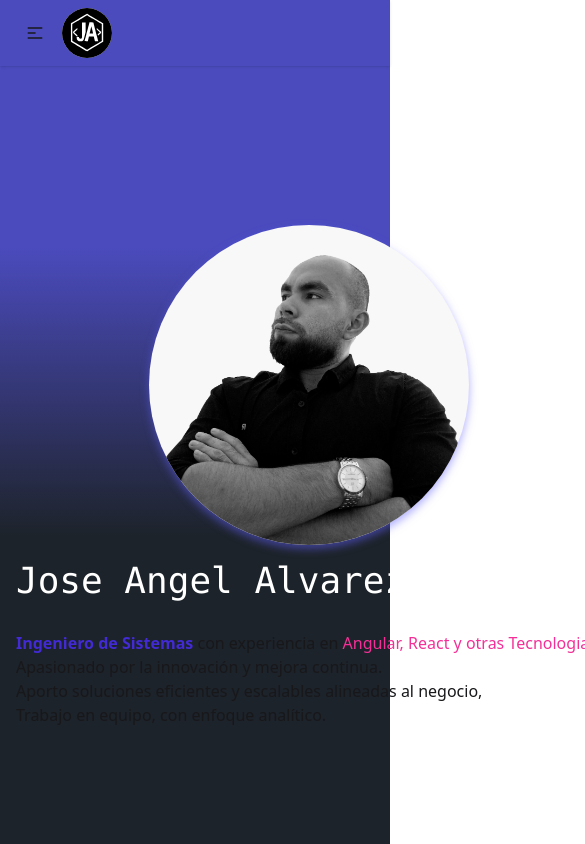
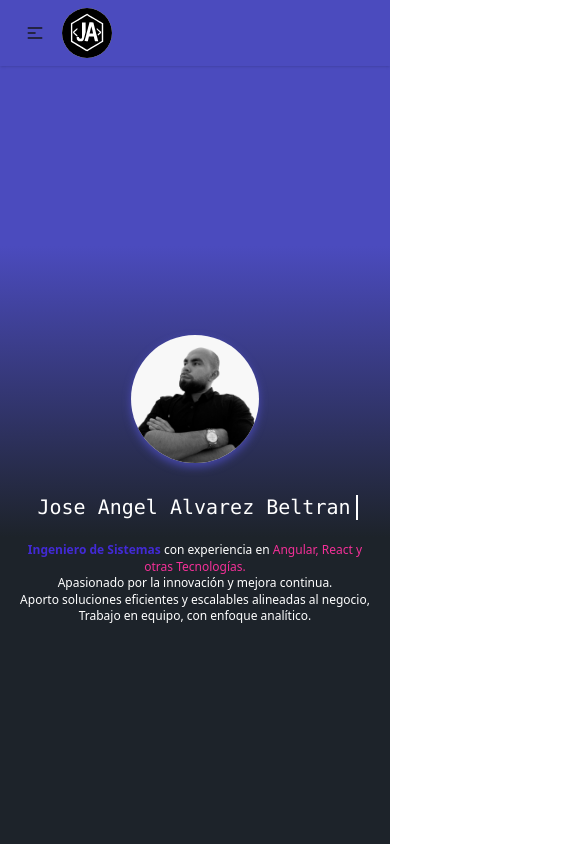
Before and after one commit to joseAL520/portafolio2.0, an Angular app: page / in a window 390 px wide. Shown: the top 844 px of the page, 585 px wide, since content can reach past the window. Built offline with nearby package versions, Linux system fonts and the light colour scheme.

Commit message:
responsive y mejoras de cards

```diff
--- a/src/app/components/cards/cards.component.html
+++ b/src/app/components/cards/cards.component.html
@@ -1,70 +1,31 @@
+<div class="flex flex-wrap justify-center gap-6 px-4 py-6 bg-base-200 rounded-2xl p-5 shadow-md w-full ">
+  @for (item of projects(); track $index) {
+    <div class="card bg-base-100 shadow-md w-full sm:w-[90%] md:w-[45%] lg:w-[30%] xl:w-[22%] transition-transform duration-300 hover:scale-[1.02]">
 
-<!-- <div class="grid gap-2 grid-areas-proyectos h-[80vh]">
-  @for (item of projects(); track $index; let index = $index ) {
+      <figure class="h-48 overflow-hidden">
+        <img [src]="item.imageUrl" [alt]="item.title" class="object-cover w-full h-full" />
+      </figure>
 
-    <article class="relative w-full h-full rounded-md overflow-hidden [grid-area:img{{index + 1}}] group">
-      <img [src]="item.imageUrl" [alt]="item.title" class="w-full h-full rounded-md object-cover cursor-pointer" />
+   <!-- Cuerpo de la card -->
+      <div class="card-body flex flex-col justify-between">
+        <div>
+          <h2 class="card-title text-lg font-semibold">{{ item.title }}</h2>
+          <p class="text-sm text-gray-600 mt-2">{{ item.description }}</p>
+        </div>
 
-      <div class="absolute top-0 left-0 w-full h-full rounded-md bg-gray-200/70 text-black text-center flex flex-col justify-center translate-x-full group-hover:translate-x-0 transition-transform duration-500 backdrop-blur-lg px-4">
-        <div>
-          <h3 class="pb-2 text-lg font-semibold">{{ item.title }}</h3>
-          <p class="text-sm text-left py-3">{{ item.description }}</p>
+        <!-- Tech Icons -->
+        <div class="flex flex-wrap gap-2 mt-3">
+          @for (icon of item.techIcons; track $index) {
+            <img [src]="icon" alt="icon" class="w-6 h-6" />
+          }
+        </div>
 
-          <div class="flex justify-center mt-2 space-x-3">
-            @for (icon of item.techIcons; track $index) {
-              {{icon}}
-            }
-          </div>
-
-          <div class="flex justify-center mt-2 space-x-3">
-            <a [href]="item.github" target="_blank">
-
-              <svg xmlns="http://www.w3.org/2000/svg" width="30" height="30" viewBox="0 0 24 24"><path fill="#000" d="M12 2A10 10 0 0 0 2 12c0 4.42 2.87 8.17 6.84 9.5c.5.08.66-.23.66-.5v-1.69c-2.77.6-3.36-1.34-3.36-1.34c-.46-1.16-1.11-1.47-1.11-1.47c-.91-.62.07-.6.07-.6c1 .07 1.53 1.03 1.53 1.03c.87 1.52 2.34 1.07 2.91.83c.09-.65.35-1.09.63-1.34c-2.22-.25-4.55-1.11-4.55-4.92c0-1.11.38-2 1.03-2.71c-.1-.25-.45-1.29.1-2.64c0 0 .84-.27 2.75 1.02c.79-.22 1.65-.33 2.5-.33s1.71.11 2.5.33c1.91-1.29 2.75-1.02 2.75-1.02c.55 1.35.2 2.39.1 2.64c.65.71 1.03 1.6 1.03 2.71c0 3.82-2.34 4.66-4.57 4.91c.36.31.69.92.69 1.85V21c0 .27.16.59.67.5C19.14 20.16 22 16.42 22 12A10 10 0 0 0 12 2"/></svg>
-            </a>
-            <a [href]="item.liveDemo" target="_blank">
-
-              <svg xmlns="http://www.w3.org/2000/svg" width="30" height="30" viewBox="0 0 24 24"><path fill="#000" d="M16.36 14c.08-.66.14-1.32.14-2s-.06-1.34-.14-2h3.38c.16.64.26 1.31.26 2s-.1 1.36-.26 2m-5.15 5.56c.6-1.11 1.06-2.31 1.38-3.56h2.95a8.03 8.03 0 0 1-4.33 3.56M14.34 14H9.66c-.1-.66-.16-1.32-.16-2s.06-1.35.16-2h4.68c.09.65.16 1.32.16 2s-.07 1.34-.16 2M12 19.96c-.83-1.2-1.5-2.53-1.91-3.96h3.82c-.41 1.43-1.08 2.76-1.91 3.96M8 8H5.08A7.92 7.92 0 0 1 9.4 4.44C8.8 5.55 8.35 6.75 8 8m-2.92 8H8c.35 1.25.8 2.45 1.4 3.56A8 8 0 0 1 5.08 16m-.82-2C4.1 13.36 4 12.69 4 12s.1-1.36.26-2h3.38c-.08.66-.14 1.32-.14 2s.06 1.34.14 2M12 4.03c.83 1.2 1.5 2.54 1.91 3.97h-3.82c.41-1.43 1.08-2.77 1.91-3.97M18.92 8h-2.95a15.7 15.7 0 0 0-1.38-3.56c1.84.63 3.37 1.9 4.33 3.56M12 2C6.47 2 2 6.5 2 12a10 10 0 0 0 10 10a10 10 0 0 0 10-10A10 10 0 0 0 12 2"/></svg>
-            </a>
-          </div>
+        <!-- Botones -->
+        <div class="card-actions justify-end mt-4">
+          <a [href]="item.github" target="_blank" class="btn btn-outline btn-sm">GitHub</a>
+          <a [href]="item.liveDemo" target="_blank" class="btn btn-primary btn-sm">Demo</a>
         </div>
       </div>
-    </article>
-  }
-</div> -->
-
-
-<div class="grid gap-2 grid-areas-proyectos h-[80vh] w-full">
-  @for (item of projects(); track $index; let index = $index ) {
-
-    <article class="relative w-full h-full rounded-md overflow-hidden [grid-area:img{{index + 1}}] group">
-      <img [src]="item.imageUrl" [alt]="item.title" class="w-full h-full rounded-md object-cover cursor-pointer" />
-
-      <div class="absolute top-0 left-0 w-full h-full rounded-md bg-gray-200/70 text-black text-center flex flex-col justify-center opacity-0 group-hover:opacity-100 transition-opacity duration-500 backdrop-blur-lg px-4">
-        <div>
-          <h3 class="pb-2 text-lg font-semibold">{{ item.title }}</h3>
-          <p class="text-sm text-left py-3">{{ item.description }}</p>
-
-          <div class="flex justify-center mt-2 space-x-3">
-            @for (icon of item.techIcons; track $index) {
-              <!-- {{icon}} -->
-              <img [src]="icon" alt="icon">
-            }
-          </div>
-
-          <div class="flex justify-center mt-2 space-x-3">
-            <a [href]="item.github" target="_blank">
-              <svg xmlns="http://www.w3.org/2000/svg" width="30" height="30" viewBox="0 0 24 24">
-                <path fill="#000" d="M12 2A10 10 0 0 0 2 12c0 4.42 2.87 8.17 6.84 9.5c.5.08.66-.23.66-.5v-1.69c-2.77.6-3.36-1.34-3.36-1.34c-.46-1.16-1.11-1.47-1.11-1.47c-.91-.62.07-.6.07-.6c1 .07 1.53 1.03 1.53 1.03c.87 1.52 2.34 1.07 2.91.83c.09-.65.35-1.09.63-1.34c-2.22-.25-4.55-1.11-4.55-4.92c0-1.11.38-2 1.03-2.71c-.1-.25-.45-1.29.1-2.64c0 0 .84-.27 2.75 1.02c.79-.22 1.65-.33 2.5-.33s1.71.11 2.5.33c1.91-1.29 2.75-1.02 2.75-1.02c.55 1.35.2 2.39.1 2.64c.65.71 1.03 1.6 1.03 2.71c0 3.82-2.34 4.66-4.57 4.91c.36.31.69.92.69 1.85V21c0 .27.16.59.67.5C19.14 20.16 22 16.42 22 12A10 10 0 0 0 12 2"/>
-              </svg>
-            </a>
-            <a [href]="item.liveDemo" target="_blank">
-              <svg xmlns="http://www.w3.org/2000/svg" width="30" height="30" viewBox="0 0 24 24">
-                <path fill="#000" d="M16.36 14c.08-.66.14-1.32.14-2s-.06-1.34-.14-2h3.38c.16.64.26 1.31.26 2s-.1 1.36-.26 2m-5.15 5.56c.6-1.11 1.06-2.31 1.38-3.56h2.95a8.03 8.03 0 0 1-4.33 3.56M14.34 14H9.66c-.1-.66-.16-1.32-.16-2s.06-1.35.16-2h4.68c.09.65.16 1.32.16 2s-.07 1.34-.16 2M12 19.96c-.83-1.2-1.5-2.53-1.91-3.96h3.82c-.41 1.43-1.08 2.76-1.91 3.96M8 8H5.08A7.92 7.92 0 0 1 9.4 4.44C8.8 5.55 8.35 6.75 8 8m-2.92 8H8c.35 1.25.8 2.45 1.4 3.56A8 8 0 0 1 5.08 16m-.82-2C4.1 13.36 4 12.69 4 12s.1-1.36.26-2h3.38c-.08.66-.14 1.32-.14 2s.06 1.34.14 2M12 4.03c.83 1.2 1.5 2.54 1.91 3.97h-3.82c.41-1.43 1.08-2.77 1.91-3.97M18.92 8h-2.95a15.7 15.7 0 0 0-1.38-3.56c1.84.63 3.37 1.9 4.33 3.56M12 2C6.47 2 2 6.5 2 12a10 10 0 0 0 10 10a10 10 0 0 0 10-10A10 10 0 0 0 12 2"/>
-              </svg>
-            </a>
-          </div>
-        </div>
-      </div>
-    </article>
+    </div>
   }
 </div>
--- a/src/app/components/navar-page/navar-page.component.ts
+++ b/src/app/components/navar-page/navar-page.component.ts
@@ -3,7 +3,7 @@ import { RouterLink } from '@angular/router';
 
 @Component({
   selector: 'app-navar-page',
-  imports: [RouterLink],
+  imports: [],
   templateUrl: './navar-page.component.html',
   changeDetection: ChangeDetectionStrategy.OnPush,
 })
--- a/src/app/layouts/header-page/header-page.component.html
+++ b/src/app/layouts/header-page/header-page.component.html
@@ -6,37 +6,39 @@
   <app-navar-page></app-navar-page>
 
   <div class="hero min-h-screen">
-  <div class="hero-content flex-col lg:flex-row-reverse">
+    <div class="hero-content flex flex-col lg:flex-row-reverse items-center gap-8 px-4">
 
+      <!-- Avatar -->
       <div class="avatar">
-      <div class="max-w-xs rounded-full bg-base-200 drop-shadow-lg drop-shadow-indigo-500/50">
+        <div class="w-32 sm:w-40 md:w-48 lg:w-56 rounded-full bg-base-200 drop-shadow-lg drop-shadow-indigo-500/50">
           <img src="/assets/imgs/user.png" alt="logo">
         </div>
       </div>
-    <div>
-      <h1 class="text-white text-4xl font-mono whitespace-nowrap overflow-hidden border-r-4 border-white animate-typing">
+
+      <!-- Texto -->
+      <div class="w-full max-w-xl text-center lg:text-left">
+        <h1 class="text-white text-xl sm:text-2xl md:text-3xl font-mono border-r-2 border-white animate-typing-responsive mx-auto lg:mx-0 leading-tight">
           Jose Angel Alvarez Beltran
         </h1>
-      <p class="py-6">
 
+        <p class="py-4 text-white text-xs sm:text-sm md:text-base leading-snug">
           <strong class="text-primary">Ingeniero de Sistemas</strong>
           con experiencia en
-        <span class="text-secondary">  Angular, React y otras Tecnologias. <br></span>
-
+          <span class="text-secondary">Angular, React y otras Tecnologías.</span> <br>
           Apasionado por la innovación y mejora continua. <br>
           Aporto soluciones eficientes y escalables alineadas al negocio, <br>
           Trabajo en equipo, con enfoque analítico.
         </p>
       </div>
+
     </div>
   </div>
 </div>
 
-
 <style>
 @keyframes typing {
   from { width: 0 }
-  to { width: 26ch } /* ajusta según la cantidad de letras del h1 */
+  to { width: 27ch } /* coincide con la cantidad real de caracteres */
 }
 
 @keyframes blink {
@@ -44,11 +46,13 @@
   50% { border-color: white }
 }
 
-.animate-typing {
-  animation: typing 3s steps(30, end), blink 0.75s step-end infinite;
+.animate-typing-responsive {
+  animation: typing 3s steps(27, end), blink 0.75s step-end infinite;
   white-space: nowrap;
   overflow: hidden;
   display: inline-block;
-  width: 27ch; /* mismo valor que en el @keyframes */
+  width: 100%;
+  max-width: 27ch; /* actualiza esto también */
 }
+
 </style>
--- a/src/app/pages/projects-page/projects-page.component.html
+++ b/src/app/pages/projects-page/projects-page.component.html
@@ -7,7 +7,7 @@
         <h1 class="">Proyectos</h1>
     </div>
 
-    <div class="bg-base-200 rounded-2xl p-5 shadow-md">
+    <div>
         <app-cards [projects]="projects"></app-cards>
     </div>
 
--- a/src/app/pages/projects-page/projects-page.component.ts
+++ b/src/app/pages/projects-page/projects-page.component.ts
@@ -43,14 +43,6 @@ export class ProjectsPageComponent {
       github: 'https://github.com/joseAL520/Dash',
       liveDemo: 'https://joseal520.github.io/Dash/'
     },
-     {
-      title: 'Proyect',
-      description: 'Creación de una aplicación móvil...',
-      imageUrl: 'https://images.unsplash.com/photo-1659079631665-eb95370fb173?q=80&w=1630',
-      techIcons: ['s', 'mundo'],
-      github: 'https://github.com/joseAL520/Dash',
-      liveDemo: 'https://joseal520.github.io/Dash/'
-    }
   ]
 
 
--- a/src/styles.css
+++ b/src/styles.css
@@ -3,20 +3,3 @@
 @plugin "daisyui" {
    themes: light --default, dark --prefersdark;
  }
-
-
- @layer utilities {
-  .grid-areas-proyectos {
-    display: grid;
-    grid-template-areas:
-      "img1 img1 img2 img3"
-      "img1 img1 img4 img5";
-    gap: 0.5rem;
-  }
-
-  [grid-area="img1"] { grid-area: img1; }
-  [grid-area="img2"] { grid-area: img2; }
-  [grid-area="img3"] { grid-area: img3; }
-  [grid-area="img4"] { grid-area: img4; }
-  [grid-area="img5"] { grid-area: img5; }
-}
```
Lines whose indentation alone changed are shown as unchanged.
